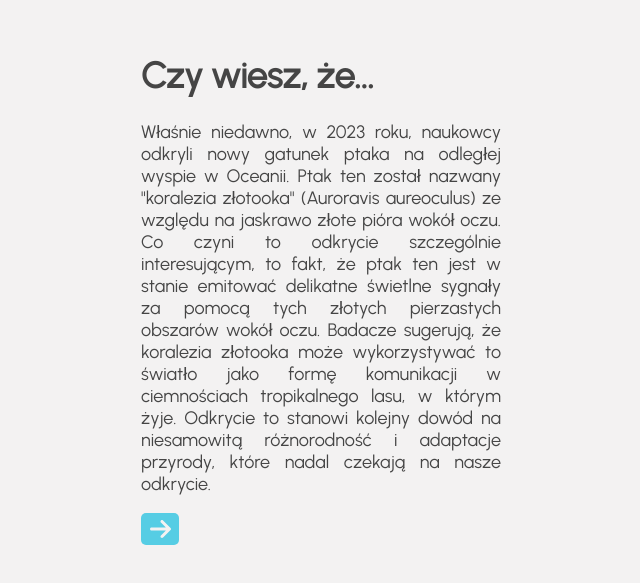
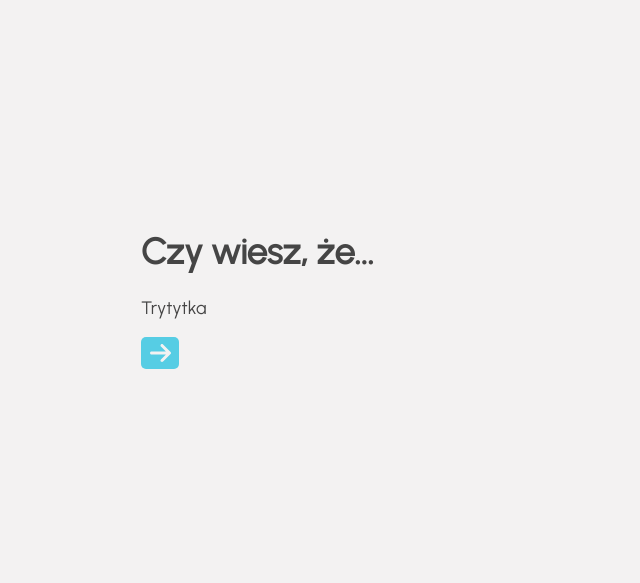
Before and after one commit to enowuigrek/Miejska-Ankieta, a React (Create React App) app: page /fact in a window 1280 px wide. Shown: the part 113-696 px from the top of the page, without its empty margins (319-959 px from the left). Built offline with nearby package versions, Linux system fonts and the light colour scheme.

Commit message:
add some facts

```diff
--- a/src/data/factsData.js
+++ b/src/data/factsData.js
@@ -3,5 +3,11 @@ export const FACTS_DATA = [
 
     'Właśnie niedawno, w 2023 roku, naukowcy odkryli nowy gatunek ptaka na odległej wyspie w Oceanii. Ptak ten został nazwany "koralezia złotooka" (Auroravis aureoculus) ze względu na jaskrawo złote pióra wokół oczu. Co czyni to odkrycie szczególnie interesującym, to fakt, że ptak ten jest w stanie emitować delikatne świetlne sygnały za pomocą tych złotych pierzastych obszarów wokół oczu. Badacze sugerują, że koralezia złotooka może wykorzystywać to światło jako formę komunikacji w ciemnościach tropikalnego lasu, w którym żyje. Odkrycie to stanowi kolejny dowód na niesamowitą różnorodność i adaptacje przyrody, które nadal czekają na nasze odkrycie.',
 
-    'Ciekawostka 3',
+    'Trytytka',
+
+    'Piwne oczy',
+
+    'Guiness',
+
+
 ];
```
